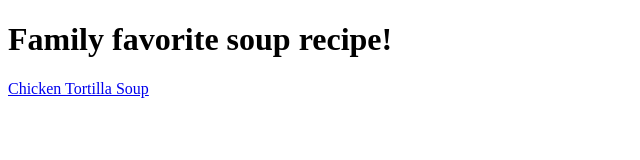
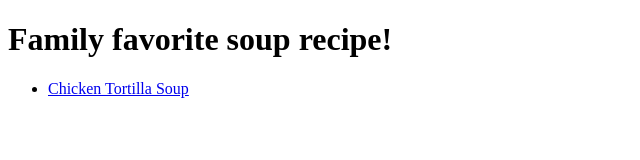
Before and after one commit to kwcapers/odin-recipes, a plain HTML site: page index.html in a window 1280 px wide. Shown: the whole page, without its empty margins (0-640 px from the left). Drawn offline with Linux system fonts and the light colour scheme.

Commit message:
Started list of recipes in index

```diff
--- a/index.html
+++ b/index.html
@@ -8,6 +8,9 @@
 </head>
 <body>
     <h1>Family favorite soup recipe!</h1>
-    <p><a href="/recipes/chickentortillasoup.html">Chicken Tortilla Soup</a>
+    <ul>
+        <li><a href="/recipes/chickentortillasoup.html">Chicken Tortilla Soup</a></li>
+
+
 </body>
 </html>
```
